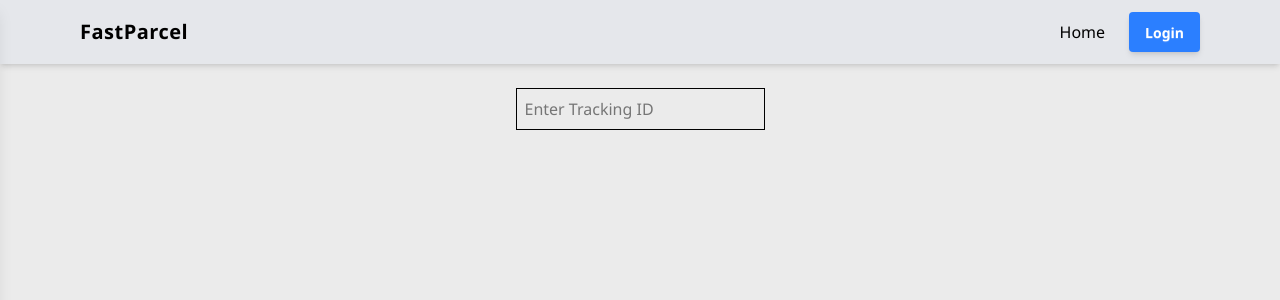
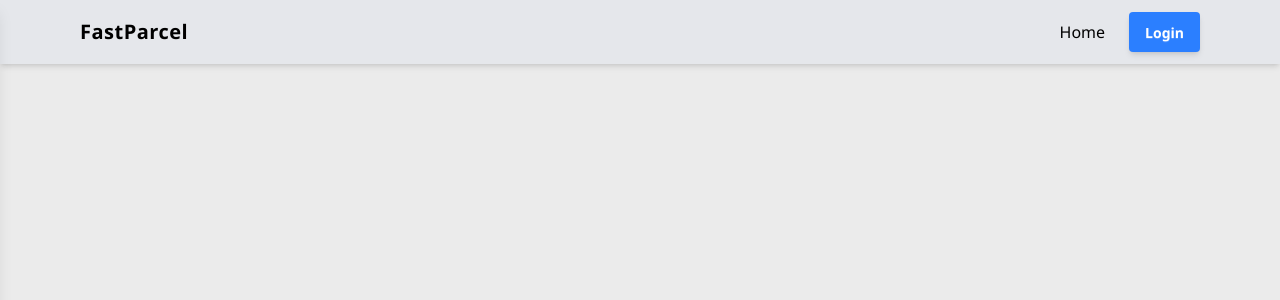
Before and after one commit to Nisha0202/parcel-delivery-system-frontend, a React (Vite) app: page /track in a window 1280 px wide. Shown: the top 300 px of the page. Built offline with nearby package versions, Linux system fonts and the light colour scheme.

Commit message:
comments

```diff
--- a/src/App.tsx
+++ b/src/App.tsx
@@ -5,7 +5,6 @@ import Landing from "./pages/Landing";
 import Login from "./pages/Login";
 import Register from "./pages/Register";
 import Dashboard from "./pages/Dashboard";
-import ParcelTracking from "./pages/ParcelTracking";
 import ProtectedRoute from "./components/ProtectedRoute";
 import { AdminDashboard } from "./pages/admin/AdminDashboard";
 import AdminUsers from "./pages/admin/users";
@@ -33,7 +32,7 @@ export default function App() {
       <Navbar />
       <Routes>
         <Route path="/" element={<Landing />} />
-        <Route path="/track" element={<ParcelTracking />} />
+
 
         <Route path="/register" element={<Register />} />
         <Route
--- a/src/components/About.tsx
+++ b/src/components/About.tsx
@@ -1,4 +1,4 @@
-// src/pages/About.tsx
+
 export default function About() {
   return (
     <section className="p-10 max-w-3xl mx-auto text-center ">
--- a/src/components/Contact.tsx
+++ b/src/components/Contact.tsx
@@ -1,4 +1,4 @@
-// src/pages/Contact.tsx
+
 import { useState } from "react";
 import { Loader2 } from "lucide-react";
 
--- a/src/components/Navbar.tsx
+++ b/src/components/Navbar.tsx
@@ -9,7 +9,7 @@ export default function Navbar() {
   const { token } = useSelector((s: RootState) => s.auth);
   const dispatch = useDispatch();
   const [open, setOpen] = useState(false);
-  const [loading, setLoading] = useState(false); // For button animation
+  const [loading, setLoading] = useState(false);
 
   const links = [
     { name: "Home", to: "/" },
--- a/src/components/ProtectedRoute.tsx
+++ b/src/components/ProtectedRoute.tsx
@@ -4,7 +4,7 @@ import { Navigate } from "react-router-dom";
 import type { UserRole } from "../features/authSlice";
 
 interface ProtectedRouteProps {
-  children: React.ReactNode; // allow multiple elements
+  children: React.ReactNode;
   role?: UserRole;
 }
 
--- a/src/pages/ParcelTracking.tsx
+++ /dev/null
@@ -1,10 +0,0 @@
-import { useState } from "react";
-import { useTrackQuery } from "../api";
-
-export default function ParcelTracking(){
-  const [id,setId]=useState(""); const {data}=useTrackQuery(id,{skip:!id});
-  return <div className="p-6">
-    <input value={id} onChange={e=>setId(e.target.value)} placeholder="Enter Tracking ID" className="border p-2"/>
-    {data && <pre>{JSON.stringify(data,null,2)}</pre>}
-  </div>;
-}
--- a/src/pages/admin/track.tsx
+++ b/src/pages/admin/track.tsx
@@ -1,4 +1,4 @@
-// pages/admin/ParcelDetails.tsx
+
 import { useState } from "react";
 import { useNavigate } from "react-router-dom";
 import {
```
Also changed, not shown: src/api.ts (+6 -6 lines), src/pages/Dashboard.tsx (+2 -5 lines).
